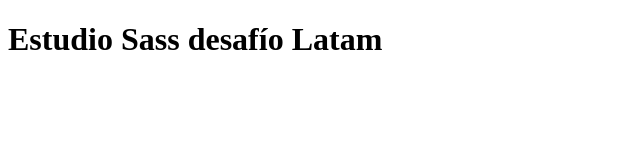
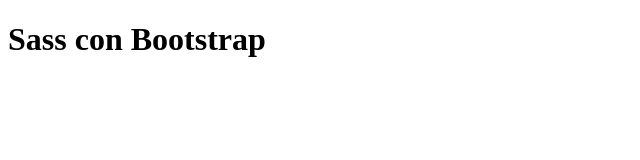
Before and after one commit to FernandoLorca/estudio-sass, a website: page index.html in a window 1280 px wide. Shown: the whole page, without its empty margins (0-640 px from the left). Drawn offline with Linux system fonts and the light colour scheme.

Commit message:
se agrega mas documentacion respecto a la clase de desafio latam

```diff
--- a/index.html
+++ b/index.html
@@ -4,9 +4,9 @@
     <meta charset="UTF-8" />
     <meta http-equiv="X-UA-Compatible" content="IE=edge" />
     <meta name="viewport" content="width=device-width, initial-scale=1.0" />
-    <title>Document</title>
+    <title>Sass con bootstrap</title>
   </head>
   <body>
-    <h1>Estudio Sass desafío Latam</h1>
+    <h1>Sass con Bootstrap</h1>
   </body>
 </html>
```
Also changed, not shown: package.json (added, +15 -0 lines), README.md, 2 other files.
